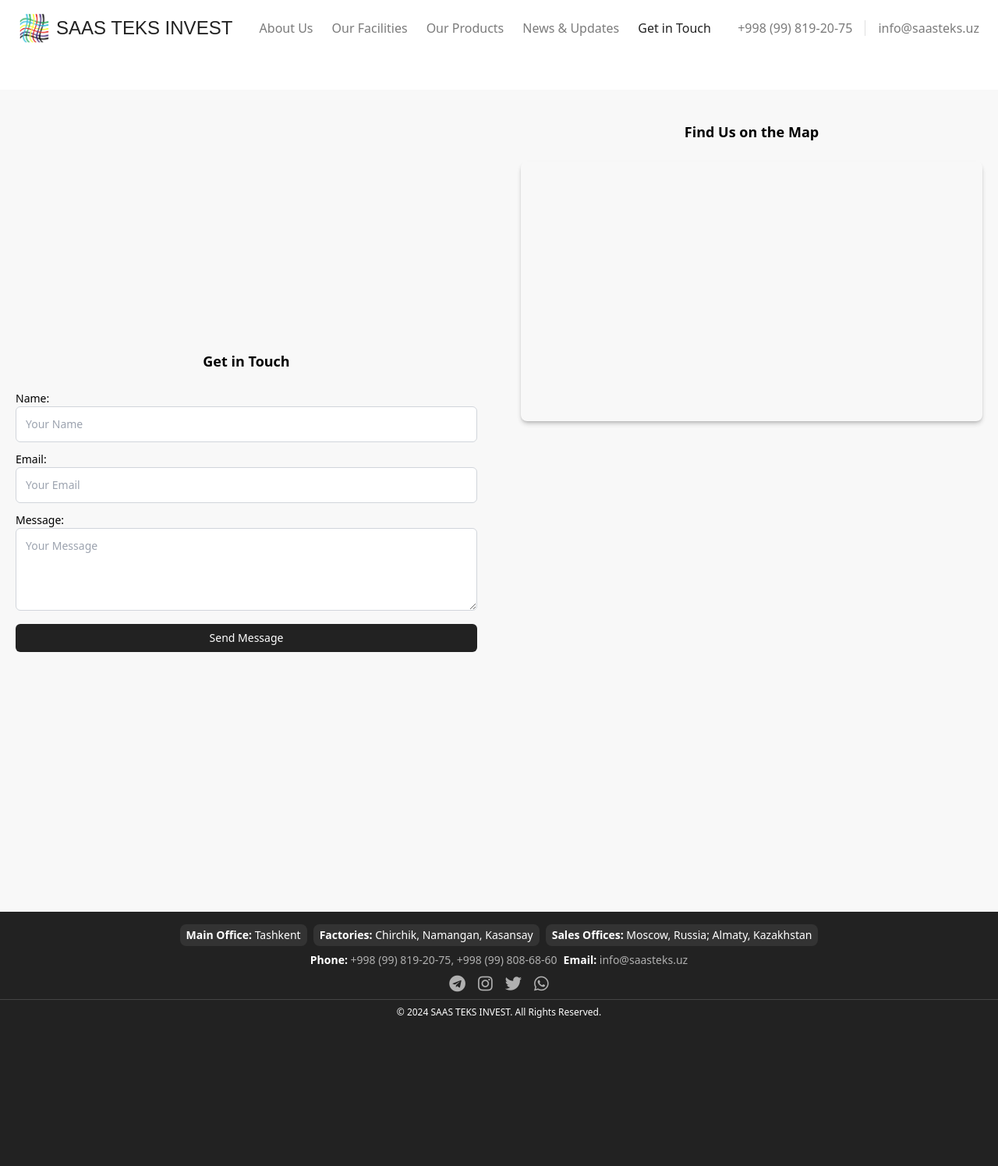
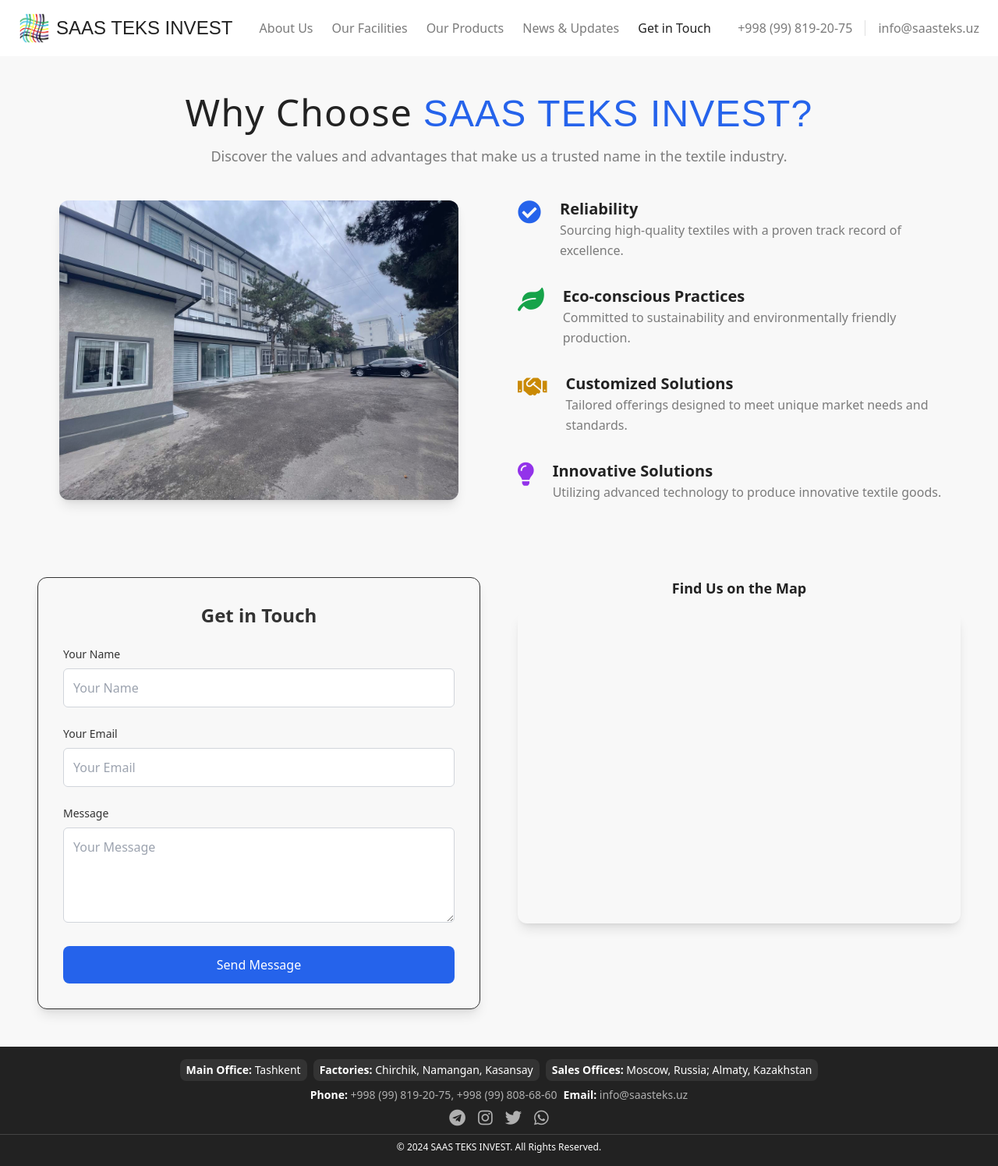
Before and after one commit to Hondamiras/SAAS, a Django app: page /contact/ in a window 1280 px wide. Shown: the whole page at 78% size. Run offline with Django 5.2, Linux system fonts and the light colour scheme; some libraries are stand-ins or nearby versions; some web fonts are replaced.

Commit message:
Your commit message here

```diff
--- a/config/settings.py
+++ b/config/settings.py
@@ -25,7 +25,7 @@ SECRET_KEY = 'django-insecure-6#04-pfbi1h#s&dl9a!c4ndc4zbdyrw#uema@rd$!=sy95!%!$
 # SECURITY WARNING: don't run with debug turned on in production!
 DEBUG = True
 
-ALLOWED_HOSTS = ['.vercel.app']
+ALLOWED_HOSTS = ['.vercel.app', '127.0.0.1']
 
 
 # Application definition
--- a/saas_app/urls.py
+++ b/saas_app/urls.py
@@ -4,8 +4,9 @@ from django.conf import settings
 from django.conf.urls.static import static
 
 urlpatterns = [
-    path('', index, name='index'),
-    path('about/', About.as_view(), name='about_us'),
+    path('', About.as_view(), name='about_us'),
+    # path('', index, name='index'),
+    path('about/', About.as_view(), name='about_page'),
     path('our_facilities/', FacilityView.as_view(), name='our_facilities'),
     path('facilities/<slug:facility_slug>/', FacilityDetailView.as_view(), name='facility_detail'),
     path('our_products/', our_products, name='our_products'),
--- a/templates/base.html
+++ b/templates/base.html
@@ -70,7 +70,7 @@
     <div class="container mx-auto flex items-center justify-between px-6">
         <!-- Left: Logo -->
         <div class="flex items-center space-x-2 text-black font-medium text-2xl">
-            <a href="{% url 'index' %}" class="flex items-center space-x-2">
+            <a href="{% url 'about_us' %}" class="flex items-center space-x-2">
                 <!-- Logo Image -->
                 <img src="{% static 'images/logosaas.png' %}" alt="Logo" class="h-10 w-auto">
                 <!-- Text -->
@@ -80,7 +80,7 @@
 
         <!-- Center: Navigation Menu -->
         <nav class="hidden lg:flex space-x-6 text-[#7B7B7B] font-medium">
-            <a href="{% url 'about_us' %}" class="{% if request.path == '/about/' %}text-[#222]{% else %}hover:text-[#222] text-[#7B7B7B]{% endif %} text-sm md:text-base">About Us</a>
+            <a href="{% url 'about_page' %}" class="{% if request.path == '/about/' %}text-[#222]{% else %}hover:text-[#222] text-[#7B7B7B]{% endif %} text-sm md:text-base">About Us</a>
             <a href="{% url 'our_facilities' %}" class="{% if request.path == '/our_facilities/' %}text-[#222]{% else %}hover:text-[#222] text-[#7B7B7B]{% endif %} text-sm md:text-base">Our Facilities</a>
             <a href="{% url 'our_products' %}" class="{% if request.path == '/our_products/' %}text-[#222]{% else %}hover:text-[#222] text-[#7B7B7B]{% endif %} text-sm md:text-base">Our Products</a>
             <a href="{% url 'news_updates' %}" class="{% if request.path == '/news_updates/' %}text-[#222]{% else %}hover:text-[#222] text-[#7B7B7B]{% endif %} text-sm md:text-base">News & Updates</a>
--- a/templates/contact.html
+++ b/templates/contact.html
@@ -1,49 +1,118 @@
 {% extends 'base.html' %}
-
 {% load static %}
 {% block content %}
-<section id="contact" class="bg-[#F8F8F8] h-screen flex items-center">
-    <div class="container mx-auto px-4 flex flex-col justify-center items-center md:flex-row gap-6 h-full">
+<!-- Why Choose Section -->
+<section class="bg-[#F8F8F8] w-full py-12 flex items-center">
+    <div class="container mx-auto px-6 lg:px-12">
+        <!-- Title -->
+        <div class="text-center mb-10">
+            <h2 class="text-[#222] text-3xl md:text-4xl lg:text-5xl tracking-wide">
+                Why Choose <span class="text-blue-600 algerian">SAAS TEKS INVEST?</span>
+            </h2>
+            <p class="mt-4 text-[#7B7B7B] text-base md:text-lg max-w-3xl mx-auto">
+                Discover the values and advantages that make us a trusted name in the textile industry.
+            </p>
+        </div>
+
+        <!-- Main Content Section -->
+        <div class="grid grid-cols-1 md:grid-cols-2 gap-12 items-center">
+            <!-- Image Section -->
+            <div class="flex justify-center">
+                <div class="w-full max-w-lg">
+                    <div class="relative">
+                        <img src="{% static 'images/saas-min.jpg' %}" alt="SAAS TEKS INVEST"
+                            class="rounded-xl shadow-lg object-cover w-full transform hover:scale-105 transition duration-500">
+                        <div class="absolute inset-0 bg-blue-600 bg-opacity-10 rounded-xl hover:bg-opacity-20 transition duration-300"></div>
+                    </div>
+                </div>
+            </div>
+
+            <!-- Features Section -->
+            <div class="space-y-8">
+                <div class="flex items-start gap-6">
+                    <i class="fas fa-check-circle text-blue-600 text-3xl"></i>
+                    <div>
+                        <h3 class="text-xl font-bold text-[#222]">Reliability</h3>
+                        <p class="text-base text-[#7B7B7B] leading-relaxed">
+                            Sourcing high-quality textiles with a proven track record of excellence.
+                        </p>
+                    </div>
+                </div>
+                <div class="flex items-start gap-6">
+                    <i class="fas fa-leaf text-green-600 text-3xl"></i>
+                    <div>
+                        <h3 class="text-xl font-bold text-[#222]">Eco-conscious Practices</h3>
+                        <p class="text-base text-[#7B7B7B] leading-relaxed">
+                            Committed to sustainability and environmentally friendly production.
+                        </p>
+                    </div>
+                </div>
+                <div class="flex items-start gap-6">
+                    <i class="fas fa-handshake text-yellow-600 text-3xl"></i>
+                    <div>
+                        <h3 class="text-xl font-bold text-[#222]">Customized Solutions</h3>
+                        <p class="text-base text-[#7B7B7B] leading-relaxed">
+                            Tailored offerings designed to meet unique market needs and standards.
+                        </p>
+                    </div>
+                </div>
+                <div class="flex items-start gap-6">
+                    <i class="fas fa-lightbulb text-purple-600 text-3xl"></i>
+                    <div>
+                        <h3 class="text-xl font-bold text-[#222]">Innovative Solutions</h3>
+                        <p class="text-base text-[#7B7B7B] leading-relaxed">
+                            Utilizing advanced technology to produce innovative textile goods.
+                        </p>
+                    </div>
+                </div>
+            </div>
+        </div>
+    </div>
+</section>
+
+<!-- Contact Section -->
+<section id="contact" class="bg-[#F8F8F8] py-12 flex items-center">
+    <div class="container mx-auto px-6 lg:px-12 flex flex-col md:flex-row gap-12">
         <!-- Contact Form -->
-        <div class="flex-shrink-0 w-full md:w-1/2 p-4 h-full flex flex-col justify-center">
-            <h2 class="text-lg font-bold mb-3 text-center">Get in Touch</h2>
-            <form method="POST" action="{% url 'contact' %}" class="space-y-3">
+        <div class="w-full md:w-1/2">
+            <div class="border border-[#333] text-[#333] p-8 rounded-xl shadow-lg">
+                <h2 class="text-2xl font-bold mb-6 text-center">Get in Touch</h2>
+                <form method="POST" action="{% url 'contact' %}" class="space-y-6">
                     {% csrf_token %}
                     {{ form.non_field_errors }}
 
-                <div class="text-sm">
-                    {{ form.name.label_tag }}
+                    <div>
+                        <label for="id_name" class="text-sm block mb-2">Your Name</label>
                         {{ form.name }}
                         {{ form.name.errors }}
                     </div>
 
-                <div class="text-sm">
-                    {{ form.email.label_tag }}
+                    <div>
+                        <label for="id_email" class="text-sm block mb-2">Your Email</label>
                         {{ form.email }}
                         {{ form.email.errors }}
                     </div>
 
-                <div class="text-sm">
-                    {{ form.message.label_tag }}
+                    <div>
+                        <label for="id_message" class="text-sm block mb-2">Message</label>
                         {{ form.message }}
                         {{ form.message.errors }}
                     </div>
 
-                <button type="submit" class="bg-[#222] text-white font-medium hover:bg-[#7B7B7B] rounded-md py-2 px-4 transition-colors duration-200 w-full text-sm">
+                    <button type="submit" class="w-full bg-blue-600 hover:bg-blue-500 text-white py-3 rounded-lg font-medium transition duration-300">
                         Send Message
                     </button>
                 </form>
             </div>
+        </div>
 
-        <!-- Map and Location -->
-        <div class="pt-10 flex-shrink-0 w-full md:w-1/2 p-4 h-full flex flex-col justify-center hidden lg:block">
-            <!-- Yandex Map -->
-            <h2 class="pb-3 text-lg font-bold mb-3 text-center">Find Us on the Map</h2>
-            <div class="w-full aspect-video rounded-lg shadow-md">
+        <!-- Map Section -->
+        <div class="w-full md:w-1/2">
+            <h2 class="text-lg font-bold mb-4 text-center text-[#222]">Find Us on the Map</h2>
+            <div class="rounded-xl overflow-hidden shadow-lg">
                 <iframe
                     src="https://yandex.ru/map-widget/v1/?ll=69.253533%2C41.330479&z=14&pt=69.253533,41.330479,pm2rdl"
-                    class="w-full h-full rounded-lg shadow-md"
-                    frameborder="0"
+                    class="w-full h-[300px] md:h-[400px] border-0 rounded-xl"
                     allowfullscreen
                 ></iframe>
             </div>
```
Also changed, not shown: templates/about_us.html (+7 -8 lines), db.sqlite3. Lines whose indentation alone changed are shown as unchanged.
